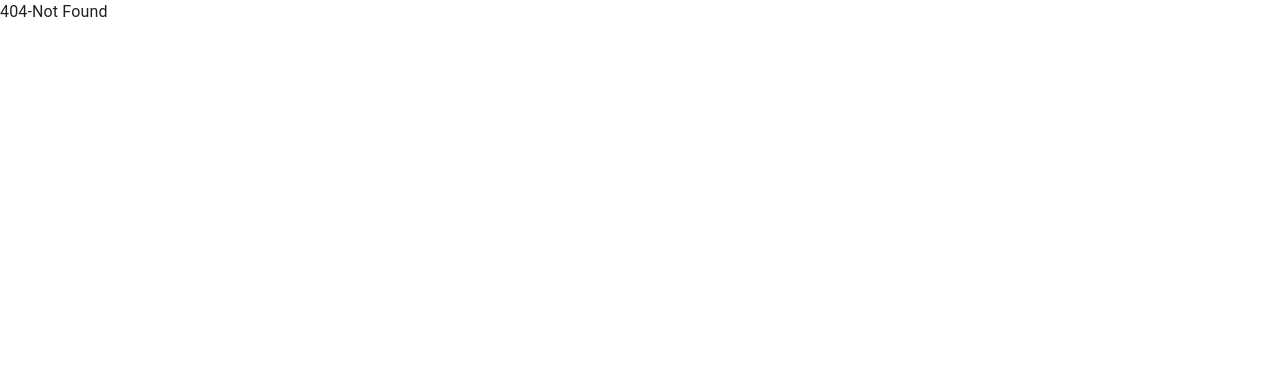
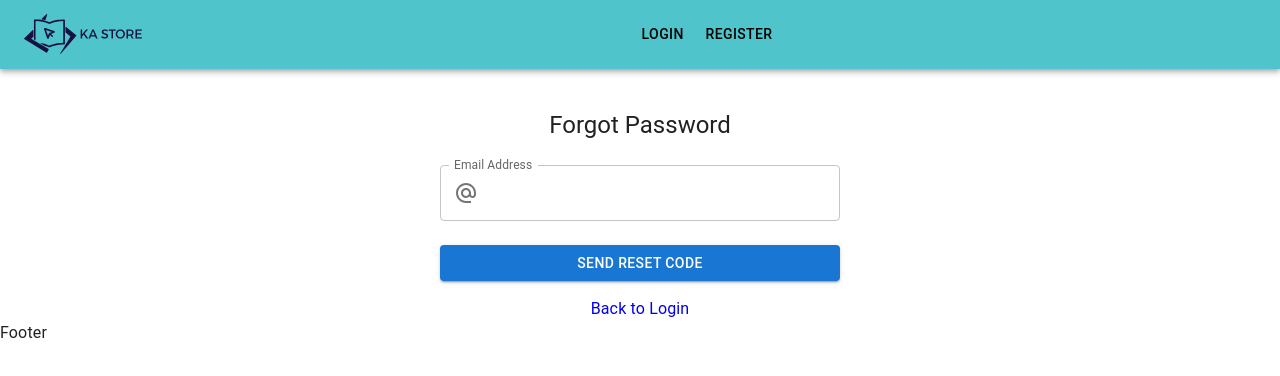
Before and after one commit to lojain-yadak/react-project, a React (Vite) app: page /forgetpassword in a window 1280 px wide. Before the commit this address had no page. Shown: the top 376 px of the page. Built offline with nearby package versions, Linux system fonts and the light colour scheme.

Commit message:
third commit

```diff
--- /dev/null
+++ b/src/component/forgetpassword/Forgetpassword.jsx
@@ -0,0 +1,117 @@
+import React from 'react';
+import {
+  TextField,
+  InputAdornment,
+  Box,
+  Button,
+  Typography,
+  CircularProgress,
+} from '@mui/material';
+import { AlternateEmail } from '@mui/icons-material';
+import { useForm } from 'react-hook-form';
+import axios from 'axios';
+import { Link, useNavigate } from 'react-router-dom';
+
+function Forgetpassword() {
+  const { register, handleSubmit, formState: { errors }, reset } = useForm();
+  const [loading, setLoading] = React.useState(false);
+  const [error, setError] = React.useState('');
+  const [success, setSuccess] = React.useState('');
+  const navigate = useNavigate();
+
+  const onSubmit = async (data) => {
+    setLoading(true);
+    setError('');
+    setSuccess('');
+
+    try {
+      const response = await axios.post(
+        'http://mytshop.runasp.net/api/Account/ForgotPassword',
+        {
+          email: data.email,
+        }
+      );
+
+      if (response.status === 200) {
+        setSuccess('Verification code sent to your email.');
+        reset(); // Clear input
+
+        setTimeout(() => {
+          localStorage.setItem('resetEmail', data.email); // Save email
+          navigate('/verify-code'); // Go to next step
+        }, 1500);
+      }
+    } catch (err) {
+      setError('Failed to send reset code. Please check the email and try again.');
+    } finally {
+      setLoading(false);
+    }
+  };
+
+  return (
+    <Box
+      component="form"
+      sx={{ maxWidth: 400, margin: 'auto', mt: 5 }}
+      onSubmit={handleSubmit(onSubmit)}
+    >
+      <Typography variant="h5" align="center" gutterBottom>
+        Forgot Password
+      </Typography>
+
+      <TextField
+        {...register('email', {
+          required: 'Email is required',
+          pattern: {
+            value: /^[^\s@]+@[^\s@]+\.[^\s@]+$/,
+            message: 'Enter a valid email address',
+          },
+        })}
+        type="email"
+        label="Email Address"
+        fullWidth
+        margin="normal"
+        error={!!errors.email}
+        helperText={errors.email?.message}
+        slotProps={{
+          input: {
+            startAdornment: (
+              <InputAdornment position="start">
+                <AlternateEmail />
+              </InputAdornment>
+            ),
+          },
+        }}
+      />
+
+      {error && (
+        <Typography color="error" align="center" sx={{ mt: 2 }}>
+          {error}
+        </Typography>
+      )}
+
+      {success && (
+        <Typography color="success.main" align="center" sx={{ mt: 2 }}>
+          {success}
+        </Typography>
+      )}
+
+      <Button
+  type="submit"
+  variant="contained"
+  fullWidth
+  disabled={loading}
+  sx={{ mt: 2 }}
+>
+  {loading ? <CircularProgress size={24} /> : 'Send Reset Code'}
+</Button>
+
+      <Box textAlign="center" mt={2}>
+        <Link to="/login" style={{ textDecoration: 'none' }}>
+          Back to Login
+        </Link>
+      </Box>
+    </Box>
+  );
+}
+
+export default Forgetpassword;
--- /dev/null
+++ b/src/component/resetpassword/ResetPassword.jsx
@@ -0,0 +1,67 @@
+import React from 'react';
+import {
+  TextField,
+  Box,
+  Button,
+  Typography,
+  CircularProgress,
+} from '@mui/material';
+import { useForm } from 'react-hook-form';
+import { Link } from 'react-router-dom';
+
+export default function ResetPassword() {
+  const { register, handleSubmit, formState: { errors } } = useForm();
+
+  const onSubmit = (data) => {
+    console.log('New password:', data.newPassword);
+    // TODO: Send to backend API
+  };
+
+  return (
+    <Box
+      component="form"
+      sx={{ maxWidth: 400, margin: 'auto', mt: 5 }}
+      onSubmit={handleSubmit(onSubmit)}
+    >
+      <Typography variant="h5" align="center" gutterBottom>
+        Reset Password
+      </Typography>
+
+      <TextField
+        {...register('newPassword', {
+          required: 'Password is required',
+          minLength: {
+            value: 6,
+            message: 'Minimum 6 characters',
+          },
+        })}
+        label="New Password"
+        type="password"
+        fullWidth
+        margin="normal"
+        error={!!errors.newPassword}
+        helperText={errors.newPassword?.message}
+      />
+
+      <TextField
+        {...register('confirmPassword', {
+          required: 'Please confirm your password',
+        })}
+        label="Confirm Password"
+        type="password"
+        fullWidth
+        margin="normal"
+      />
+
+      <Button type="submit" variant="contained" fullWidth>
+        Change Password
+      </Button>
+
+      <Box textAlign="center" mt={2}>
+        <Link to="/verify-code" style={{ textDecoration: 'none' }}>
+          Back to Code
+        </Link>
+      </Box>
+    </Box>
+  );
+}
--- /dev/null
+++ b/src/component/verifycode/VerifyCode.jsx
@@ -0,0 +1,113 @@
+import React from 'react';
+import {
+  TextField,
+  Box,
+  Button,
+  Typography,
+  CircularProgress,
+} from '@mui/material';
+import { useForm } from 'react-hook-form';
+import axios from 'axios';
+import { Link, useNavigate } from 'react-router-dom';
+
+function VerifyCode() {
+  const { register, handleSubmit, formState: { errors } } = useForm();
+  const [loading, setLoading] = React.useState(false);
+  const [error, setError] = React.useState('');
+  const navigate = useNavigate();
+
+  const email = localStorage.getItem('resetEmail');
+
+  // Prevent access if no email is found
+  React.useEffect(() => {
+    if (!email) {
+      navigate('/forgot-password', { replace: true });
+    }
+  }, [email, navigate]);
+
+  const onSubmit = async (data) => {
+    setLoading(true);
+    setError('');
+
+    try {
+      const response = await axios.patch(
+        'http://mytshop.runasp.net/api/Account/SendCode',
+        {
+          email,
+          code: data.code,
+        }
+      );
+
+      console.log('Server Response:', response);
+
+      if (response.status === 200) {
+        navigate('/reset-password'); // ✅ Only redirect if server says OK
+      }
+
+    } catch (err) {
+      console.error('Verification failed:', err.response?.data || err.message);
+      setError('Invalid or expired code. Please try again.');
+    } finally {
+      setLoading(false);
+    }
+  };
+
+  return (
+    <Box
+      component="form"
+      sx={{ maxWidth: 400, margin: 'auto', mt: 5 }}
+      onSubmit={handleSubmit(onSubmit)}
+    >
+      <Typography variant="h5" align="center" gutterBottom>
+        Enter Verification Code
+      </Typography>
+
+      <TextField
+        {...register('code', {
+          required: 'Verification code is required',
+          minLength: {
+            value: 4,
+            message: 'Code must be 4 digits',
+          },
+          maxLength: {
+            value: 4,
+            message: 'Code must be exactly 4 digits',
+          },
+          pattern: {
+            value: /^[0-9]{4}$/,
+            message: 'Only numbers allowed',
+          },
+        })}
+        label="Verification Code"
+        fullWidth
+        margin="normal"
+        error={!!errors.code}
+        helperText={errors.code?.message}
+      />
+
+      {error && (
+        <Typography color="error" align="center" sx={{ mt: 2 }}>
+          {error}
+        </Typography>
+      )}
+
+      <Button
+        type="submit"
+        variant="contained"
+        fullWidth
+        disabled={loading}
+        sx={{ mt: 2 }}
+      >
+        {loading ? <CircularProgress size={24} /> : 'Verify Code'}
+      </Button>
+
+      <Box textAlign="center" mt={2}>
+        <Link to="/forgot-password" style={{ textDecoration: 'none' }}>
+          Back to Email
+        </Link>
+      </Box>
+    </Box>
+  );
+}
+
+export default VerifyCode;
--- a/src/pages/login/Login.jsx
+++ b/src/pages/login/Login.jsx
@@ -7,6 +7,7 @@ import {Password} from '@mui/icons-material';
 import {CalendarMonth} from '@mui/icons-material';
 import { useForm } from 'react-hook-form';
 import axios from 'axios';
+import { Link } from 'react-router-dom';
 
 function Login() {
   const {register,handleSubmit} = useForm();
@@ -49,6 +50,11 @@ console.log(response);
             },
           }}
         />
+        <Button
+         fullWidth
+         component={Link}
+         to={'/forgetpassword'}
+         >Forget Password?</Button>
 
         <Button type='submit' variant='outlined'>Login</Button>
         </Box>
--- a/src/routes.jsx
+++ b/src/routes.jsx
@@ -1,37 +1,55 @@
-import { createBrowserRouter } from "react-router";
+import { createBrowserRouter } from "react-router-dom";
 import Errorpage from "./pages/error/Errorpage";
 import Home from './pages/home/Home';
 import Shop from "./pages/shop/Shop";
-import Cart from './pages/cart/Cart';
+import Cart from "./pages/cart/Cart";
 import Login from "./pages/login/Login";
 import Register from "./pages/register/Register";
 import MainLayout from "./layout/MainLayout";
+import VerifyCode from './component/verifycode/VerifyCode';
+import ResetPassword from './component/resetpassword/ResetPassword';
+import Forgetpassword from "./component/forgetpassword/Forgetpassword";
 
-const routes =  createBrowserRouter([{
-  path:'/',
+const routes = createBrowserRouter([
+  {
+    path: '/',
     element: <MainLayout />,
-  errorElement:<Errorpage />,
-  children:[
+    errorElement: <Errorpage />,
+    children: [
       {
-        path:'/',
-        element:<Home />
+        index: true,
+        element: <Home />
       },
       {
-        path:'/shop',
-        element:<Shop />
+        path: 'shop',
+        element: <Shop />
       },
       {
-        path:'/cart',
-        element:<Cart />
+        path: 'cart',
+        element: <Cart />
       },
       {
-        path:'/login',
-        element:<Login />
+        path: 'login',
+        element: <Login />
       },
       {
-        path:'/register',
-        element:<Register />
+        path: 'register',
+        element: <Register />
+      },
+      {
+        path: 'forgetpassword',
+        element: <Forgetpassword />
+      },
+      {
+        path: 'verify-code',
+        element: <VerifyCode />
+      },
+      {
+        path: 'reset-password',
+        element: <ResetPassword />
       }
-  ],
-}])
-export default routes
+    ]
+  }
+]);
+
+export default routes;
```
Lines whose indentation alone changed are shown as unchanged.
